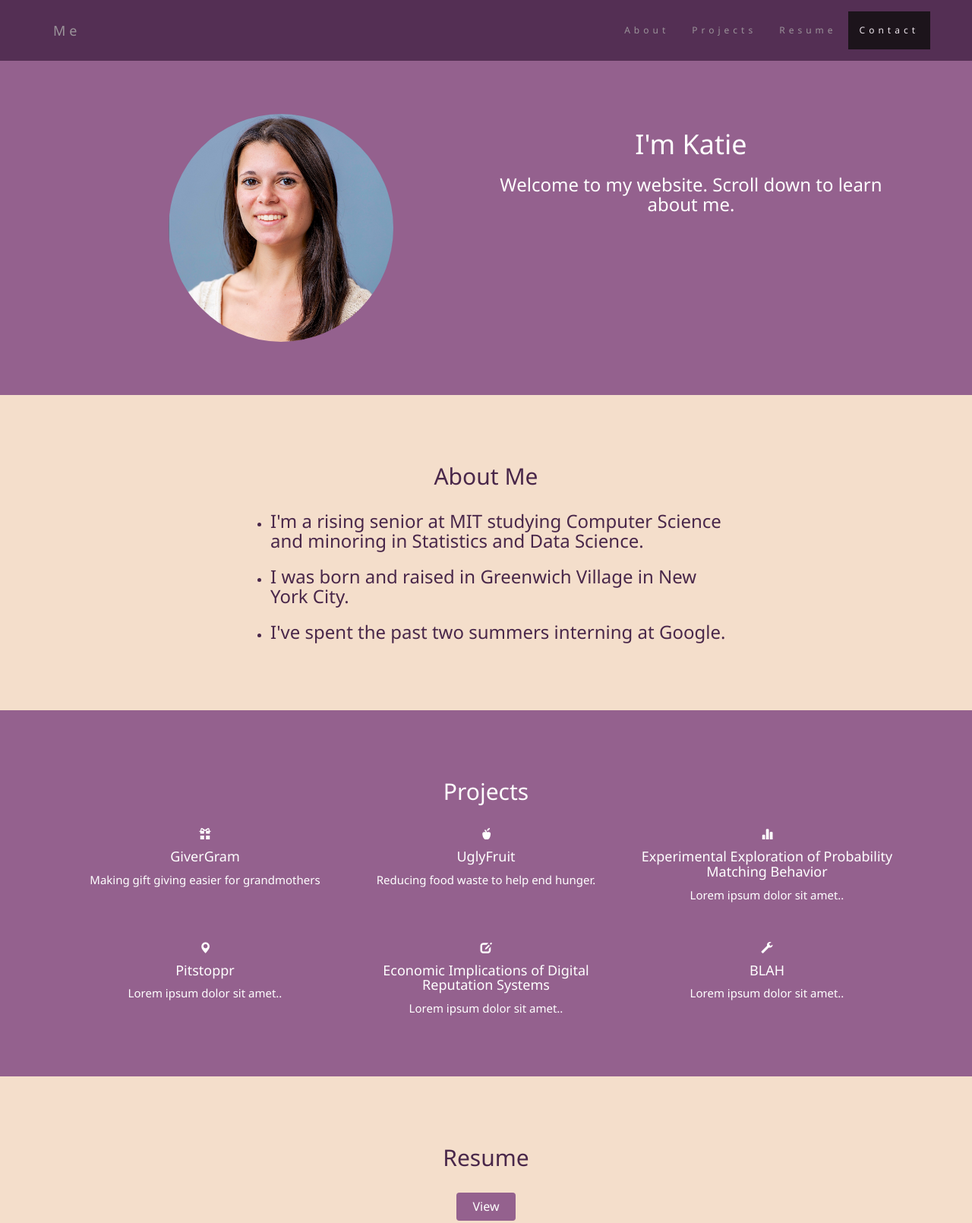
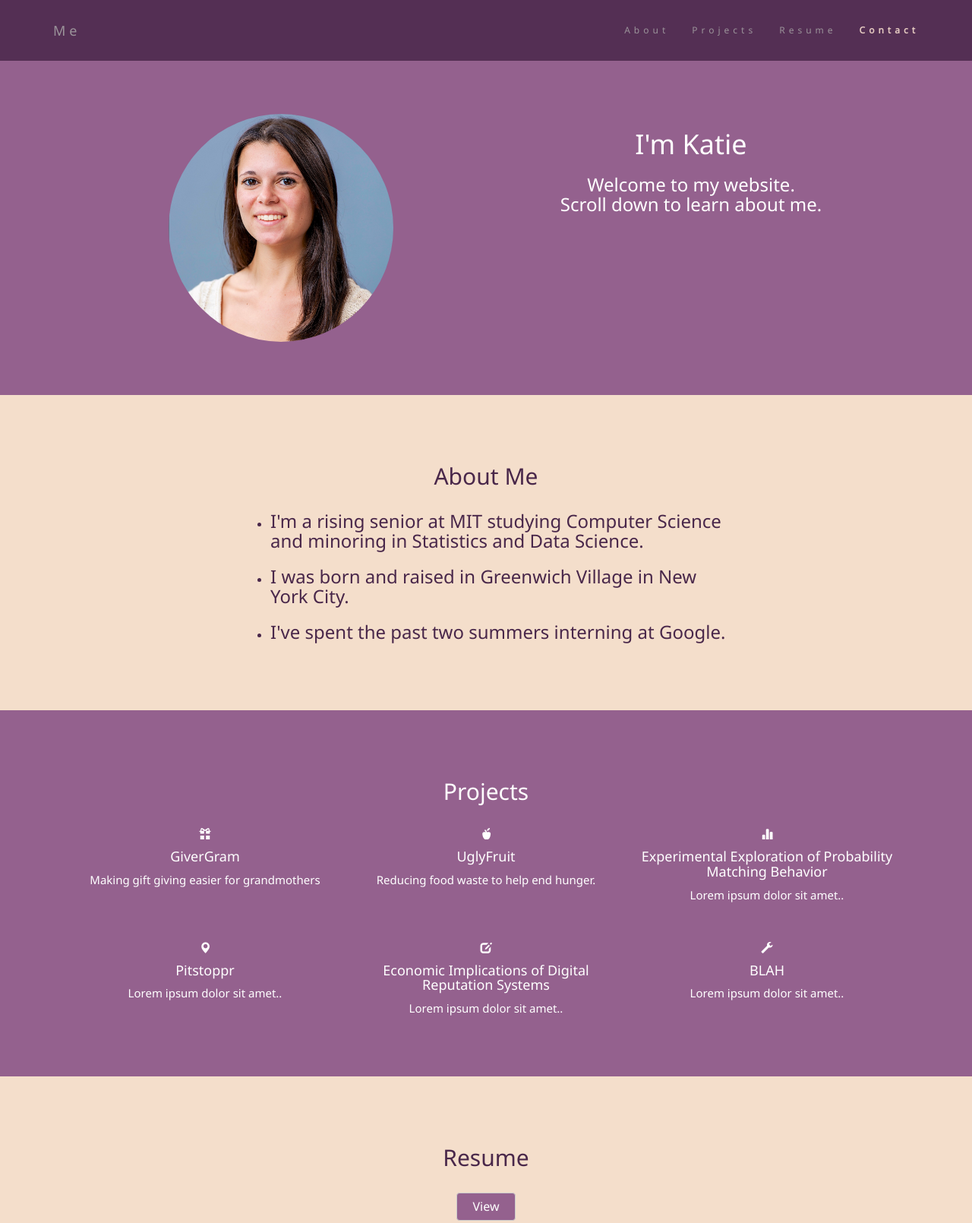
Before and after one commit to katiemarlowe/personalWebsite, a plain HTML site: page index.html in a window 1280 px wide. Shown: the top 1610 px of the page at 76% size. Drawn offline with nearby package versions, Linux system fonts and the light colour scheme.

Commit message:
Skrollspy stuff

```diff
--- a/index.html
+++ b/index.html
@@ -36,13 +36,13 @@
 		</nav>
 
 		<!-- Me -->
-  	<div class="container-fluid bg-1 text-center" id="me">
+  	<div class="container-fluid bg-1 text-center banner" id="me">
   		<div class="col-md-6">
 				<img src="img/me.jpg" class="img-circle"  id="me-pic" style="max-height: 300px;">
 			</div>
   		<div class="col-md-6">
 				<h1>I'm Katie</h1>
-				<h3>Welcome to my website. Scroll down to learn about me.</h3>
+				<h3>Welcome to my website. <br>Scroll down to learn about me.</h3>
 			</div>
 		</div>
 
@@ -137,7 +137,7 @@
 		<!-- Resume -->
 		<div class="container-fluid bg-2 text-center" id="resume">
 			<h2>Resume</h2><br>
-			<form method="get" action="KatherineMarloweResumeSpring2016.pdf"><button class="btn" type="submit">View</button></form>
+			<form method="get" action="KatherineMarloweResumeSpring2016.pdf"><button class="btn btn-default" type="submit">View</button></form>
 		</div>
 
 		<!-- Contact Me -->
--- a/main.css
+++ b/main.css
@@ -1,5 +1,12 @@
 body {
     font: 400 15px Noto Sans, sans-serif;
+}
+.navbar-inverse .navbar-nav>.active>a,
+.navbar-inverse .navbar-nav>.active>a:focus,
+.navbar-inverse .navbar-nav>.active>a:hover {
+    background-color: transparent;
+    color: #F4DECB;
+    font-weight: bold;
 }
 .bg-1 {
     background-color: #94618E;
```
